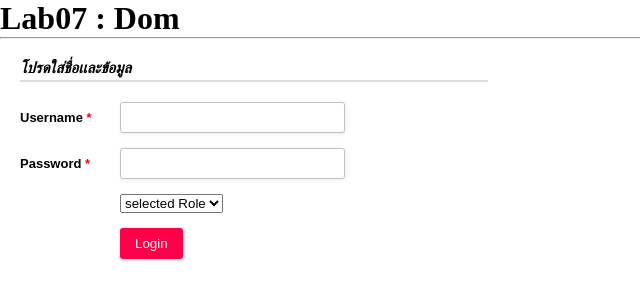
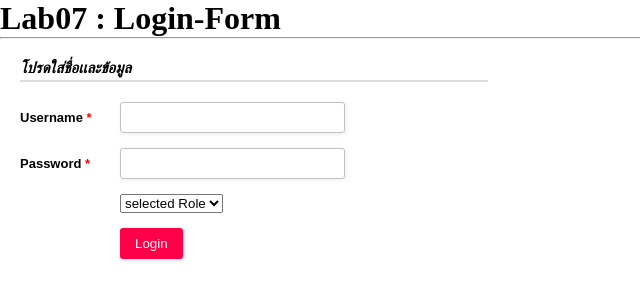
Before and after one commit to juraratann/ann3, a plain HTML site: page index.html in a window 1280 px wide. Shown: the whole page, without its empty margins (0-640 px from the left). Drawn offline with Linux system fonts and the light colour scheme.

Commit message:
Update index.html

```diff
--- a/index.html
+++ b/index.html
@@ -4,10 +4,10 @@
   <meta charset="UTF-8">
   <meta name="viewport" content="width=device-width, initial-scale=1.0">
   <link rel="stylesheet" href="./styles.css">
-  <title>Lab07 : Dom</title>
+  <title>Lab07 : Login-Form</title>
 </head>
 <body>
-  <h1>Lab07 : Dom</h1>
+  <h1>Lab07 : Login-Form</h1>
   <hr>
   <form class="login-form">
   <div class="form-style-2">
```
